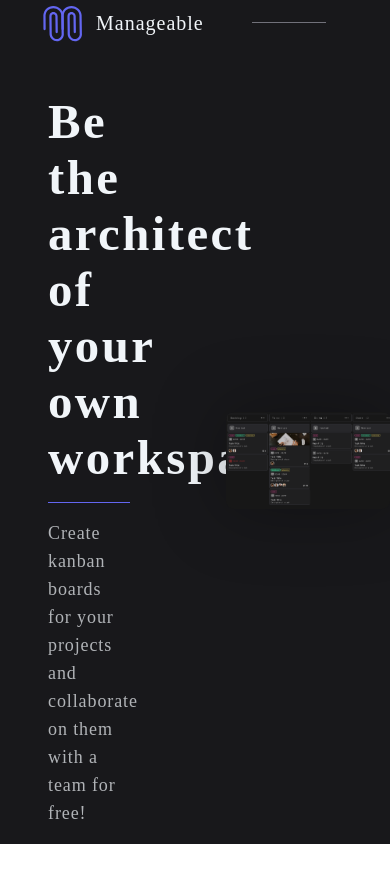
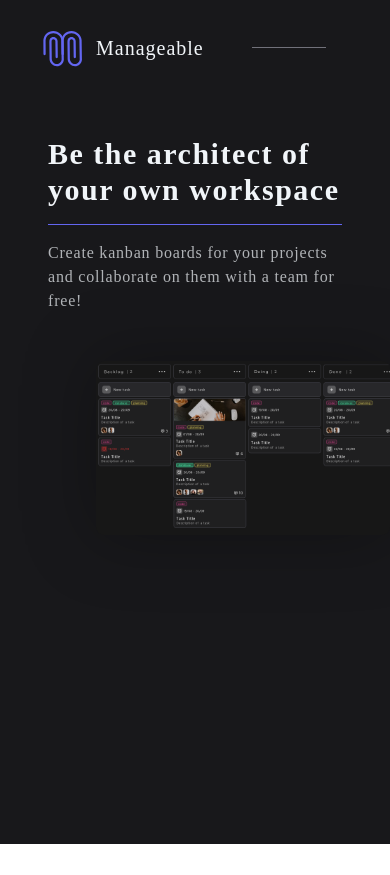
Before and after one commit to kos3l/manageable-kanban-app, a React (Vite) app: page / in a window 390 px wide. After the commit the page ends 844 px from the top, so only its background shows below. Built offline with nearby package versions, Linux system fonts and the light colour scheme.

Commit message:
almost done making home page responsive

```diff
--- a/src/routes/root/root.tsx
+++ b/src/routes/root/root.tsx
@@ -3,28 +3,29 @@ import { Outlet } from "react-router-dom";
 export default function Root() {
   return (
     <>
-      <div className="flex h-screen flex-col bg-zinc-900 text-slate-100">
-        <div className="flex w-full basis-24 px-8 ">
+      <div className="h-screen bg-zinc-900 text-slate-100 2xl:flex 2xl:flex-col 2xl:items-center">
+        <div className="flex h-screen w-full flex-col 2xl:w-2/3 2xl:justify-start">
+          <div className="mb-10 flex w-full basis-24 px-8 2xl:px-0">
             <div className="flex items-center">
-            <div className="w-16">
+              <div className="w-16  2xl:w-12">
                 <img src="/Logo.svg" alt="" />
               </div>
               <h1 className="font-serif text-xl tracking-wider">Manageable</h1>
             </div>
-          <div className="ml-12 mr-8 h-1/2 flex-1 border-b border-zinc-500"></div>
+            <div className="ml-12 mr-8 h-1/2 flex-1 border-b border-zinc-500 2xl:mr-0 2xl:ml-4"></div>
           </div>
-        <div className="flex flex-1 ">
-          <div className="flex w-1/3 flex-col justify-center p-12 pr-0">
-            <h1 className="mb-4 text-5xl font-bold leading-[3.5rem] tracking-wider">
+          <div className="flex grid grid-cols-6">
+            <div className="col-span-6 flex flex-col justify-center px-12 lg:col-span-2 lg:p-12 lg:pr-0 2xl:px-0">
+              <h1 className="mb-4 text-3xl font-bold tracking-wider lg:text-2xl xl:text-5xl xl:leading-[3.5rem] 2xl:text-3xl">
                 Be the architect of your own workspace
               </h1>
               <div className="mb-4 border-b border-indigo-500"></div>
-            <p className="text-lg tracking-wider opacity-70">
+              <p className="tracking-wider opacity-70 lg:text-sm xl:text-lg 2xl:text-sm">
                 Create kanban boards for your projects and collaborate on them
                 with a team for free!
               </p>
             </div>
-          <div className="flex w-2/3 items-center justify-end pl-24">
+            <div className="col-span-6 mt-12 flex items-center pl-24 lg:col-span-4 lg:justify-end">
               <div className="w-full overflow-hidden rounded-lg drop-shadow-4xl">
                 <img
                   src="/demo.png"
@@ -34,7 +35,7 @@ export default function Root() {
               </div>
             </div>
           </div>
-
+        </div>
         {/* <Outlet /> */}
       </div>
     </>
```
Lines whose indentation alone changed are shown as unchanged.
